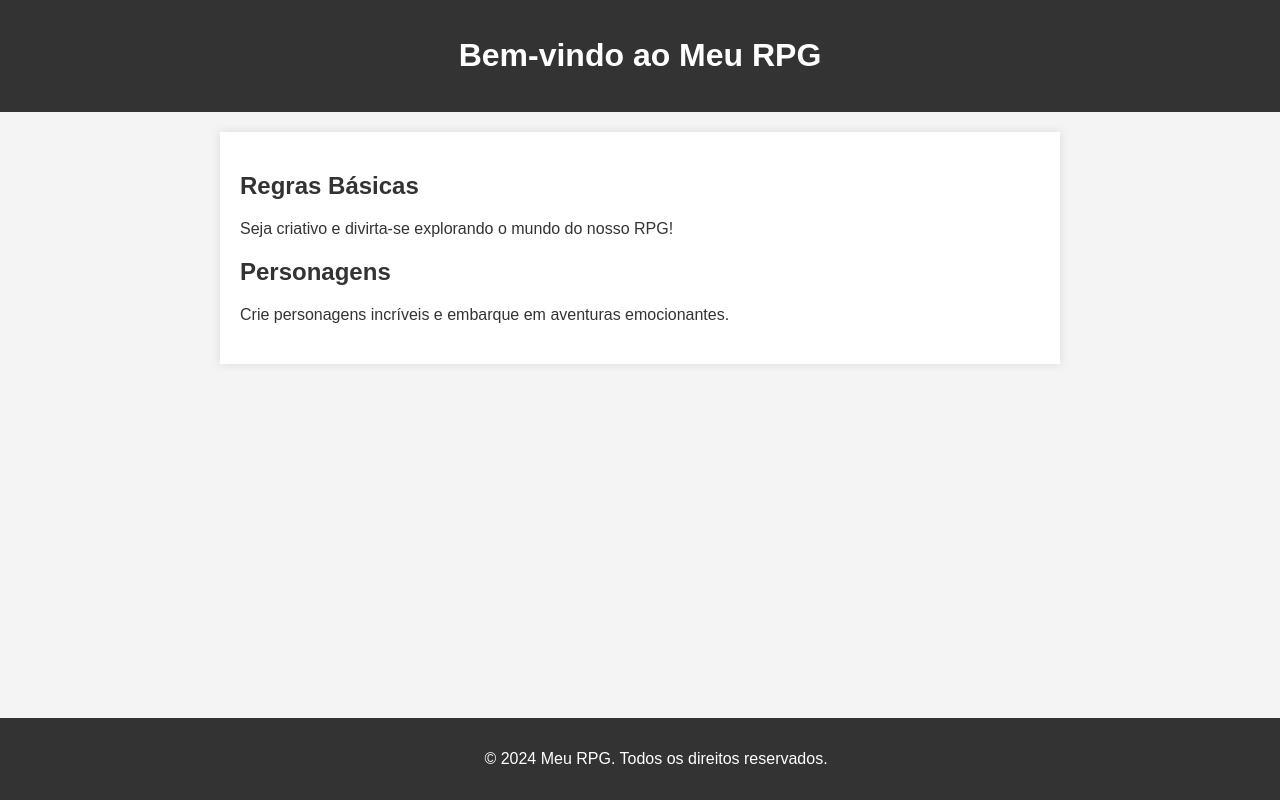
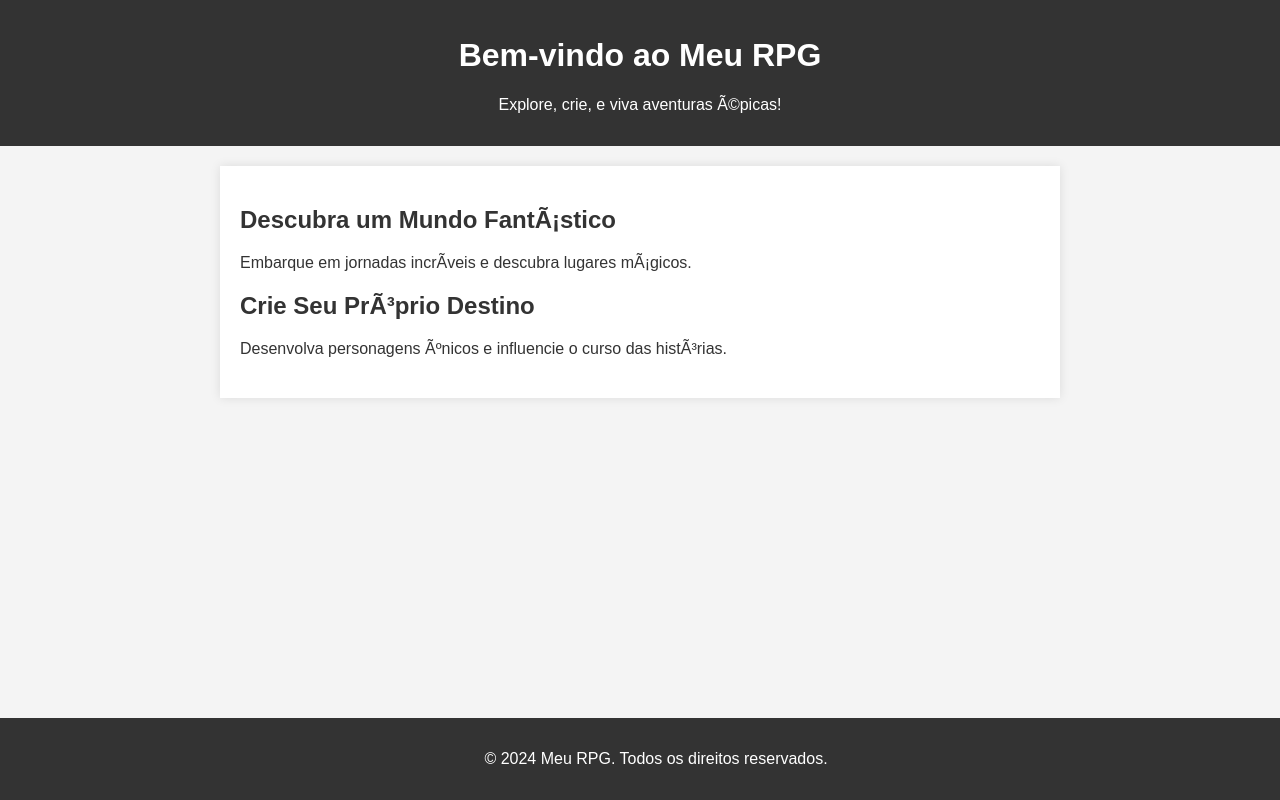
Before and after one commit to LeozinnGM/PaginaTeste, a plain HTML site: page index.html in a window 1280 px wide. Drawn offline with Linux system fonts and the light colour scheme.

Commit message:
Update index.html

```diff
--- a/index.html
+++ b/index.html
@@ -8,20 +8,32 @@
 </head>
 <body>
     <header>
-        <h1>Bem-vindo ao Meu RPG</h1>
+        <div class="container">
+            <h1>Bem-vindo ao <span>Meu RPG</span></h1>
+            <p>Explore, crie, e viva aventuras Ã©picas!</p>
+        </div>
     </header>
+
     <main>
-        <section>
-            <h2>Regras Básicas</h2>
-            <p>Seja criativo e divirta-se explorando o mundo do nosso RPG!</p>
+        <section class="feature">
+            <div class="container">
+                <h2>Descubra um Mundo FantÃ¡stico</h2>
+                <p>Embarque em jornadas incrÃ­veis e descubra lugares mÃ¡gicos.</p>
+            </div>
         </section>
-        <section>
-            <h2>Personagens</h2>
-            <p>Crie personagens incríveis e embarque em aventuras emocionantes.</p>
+
+        <section class="feature">
+            <div class="container">
+                <h2>Crie Seu PrÃ³prio Destino</h2>
+                <p>Desenvolva personagens Ãºnicos e influencie o curso das histÃ³rias.</p>
+            </div>
         </section>
     </main>
+
     <footer>
-        <p>&copy; 2024 Meu RPG. Todos os direitos reservados.</p>
+        <div class="container">
+            <p>&copy; 2024 Meu RPG. Todos os direitos reservados.</p>
+        </div>
     </footer>
 </body>
 </html>
```
